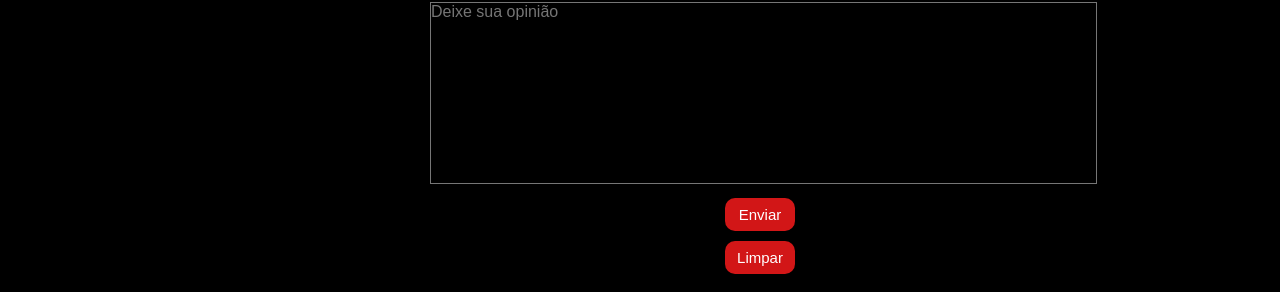
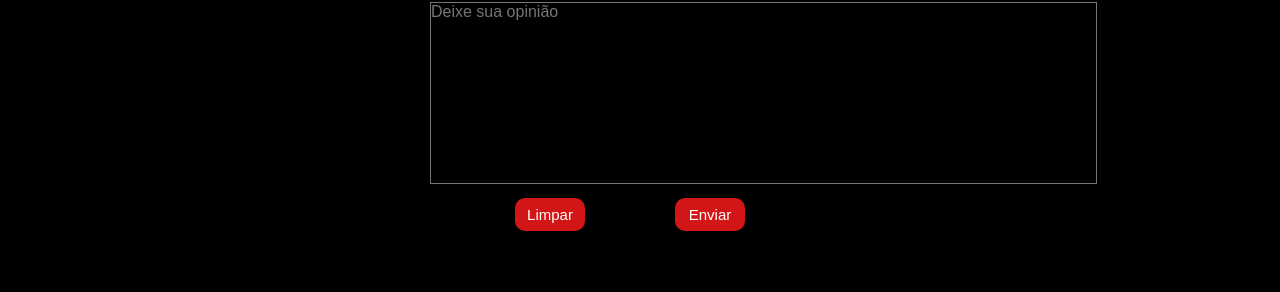
Before and after one commit to jpeedro/flash-projeto, a plain HTML site: page src/comentario.html in a window 1280 px wide. Shown: the part 660-952 px from the top of the page. Drawn offline with Linux system fonts and the light colour scheme; a web font is replaced by a local one.

Commit message:
mudanca no icon da aba e alteracao de buttom

```diff
--- a/src/comentario.css
+++ b/src/comentario.css
@@ -33,11 +33,25 @@ textarea {
     resize: none;
 }
 
-button, #resetar {
+#resetar {
+    position: absolute;
+    right: 695px;
     background-color: #D21617;
     width: 70px;
     margin-top: 10px;
-    margin-left: 725px;
+    color: #fff;
+    padding: 8px 10px;
+    border-radius: 10px;
+    cursor: pointer;
+    font-size: 15px;
+    border: none;
+}
+
+button {
+    background-color: #D21617;
+    width: 70px;
+    margin-top: 10px;
+    margin-left: 675px;
     color: #fff;
     padding: 8px 10px;
     border-radius: 10px;
--- a/src/comentario.html
+++ b/src/comentario.html
@@ -6,6 +6,7 @@
     <meta name="viewport" content="width=device-width, initial-scale=1.0">
     <link rel="stylesheet" href="./styles.css">
     <link rel="stylesheet" href="./comentario.css">
+    <link rel="icon" href="./img/logoflash01.png">
     <title>Comentario</title>
 </head>
 <body>
```
Also changed, not shown: src/contato.html (+1 -0 lines), src/fotos.html (+1 -0 lines).
